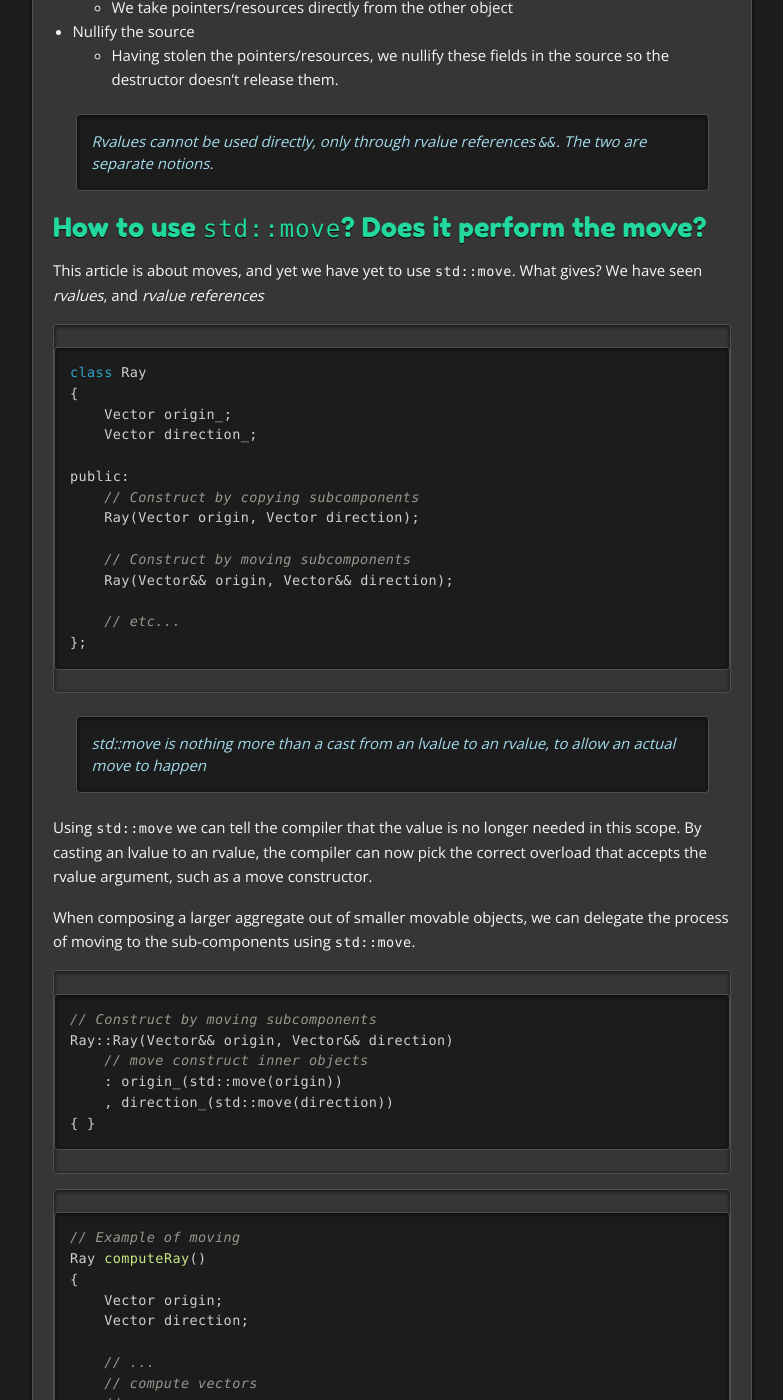
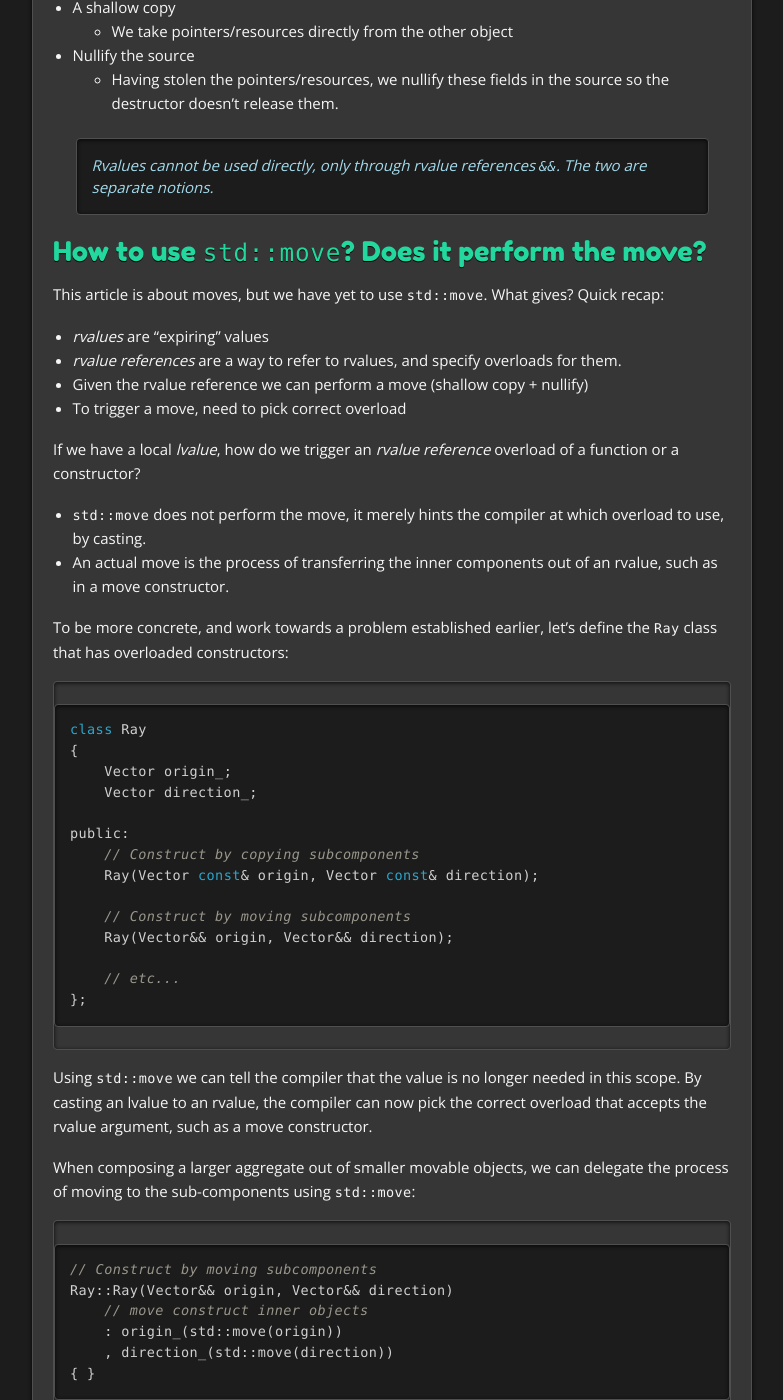
Before and after one commit to KholdStare/kholdstare.github.com, a Jekyll site: the page built from _posts/2013-05-12-moves-demystified.markdown, in a window 1280 px wide and 1400 px high, scrolled down 5181 px. Shown: the whole window, without its empty margins (123-906 px from the left). Built offline with Jekyll 4.4.1, drawn with Linux system fonts in a browser that asks for light colours; some of the changed text lies outside the part shown.

Commit message:
Moving towards completing std::move section

```diff
--- a/_posts/2013-05-12-moves-demystified.markdown
+++ b/_posts/2013-05-12-moves-demystified.markdown
@@ -154,6 +154,7 @@ situations like:
 
 * Passing subcomponents to a constructor of an aggregate
 * Handing off a value to another task or thread.
+* Transferring ownership of a unique resource (e.g. a file handle, thread)
 
 In all of the above cases, the need to transfer without copying is necessary.
 Yet again, pointers are not the answer here. Using pointers for this transfer
@@ -257,8 +258,25 @@ soon expire, a simple move intead of a copy will suffice. A move involves:
 
 ### How to use `std::move`? Does it perform the move?
 
-This article is about moves, and yet we have yet to use `std::move`. What gives?
-We have seen _rvalues_, and _rvalue references_
+This article is about moves, but we have yet to use `std::move`. What gives?
+Quick recap:
+
+* _rvalues_ are "expiring" values
+* _rvalue references_ are a way to refer to rvalues, and specify overloads for
+  them.
+* Given the rvalue reference we can perform a move (shallow copy + nullify)
+* To trigger a move, need to pick correct overload
+
+If we have a local _lvalue_, how do we trigger an _rvalue reference_ overload
+of a function or a constructor?
+
+* `std::move` does not perform the move, it merely hints the compiler at which
+  overload to use, by casting.
+* An actual move is the process of transferring the inner components out of an
+  rvalue, such as in a move constructor.
+
+To be more concrete, and work towards a problem established earlier, let's
+define the `Ray` class that has overloaded constructors:
 
 {% highlight cpp %}
 class Ray
@@ -268,7 +286,7 @@ class Ray
 
 public:
     // Construct by copying subcomponents
-    Ray(Vector origin, Vector direction);
+    Ray(Vector const& origin, Vector const& direction);
 
     // Construct by moving subcomponents
     Ray(Vector&& origin, Vector&& direction);
@@ -277,16 +295,13 @@ public:
 };
 {% endhighlight %}
 
-> std::move is nothing more than a cast from an lvalue to an rvalue, to allow
-> an actual move to happen
-
 Using `std::move` we can tell the compiler that the value is no longer needed
 in this scope.  By casting an lvalue to an rvalue, the compiler can now pick
 the correct overload that accepts the rvalue argument, such as a move
 constructor.
 
 When composing a larger aggregate out of smaller movable objects, we can
-delegate the process of moving to the sub-components using `std::move`.
+delegate the process of moving to the sub-components using `std::move`:
 
 {% highlight cpp %}
 // Construct by moving subcomponents
@@ -296,6 +311,9 @@ Ray::Ray(Vector&& origin, Vector&& direction)
     , direction_(std::move(direction))
 { }
 {% endhighlight %}
+
+Solving the problem is within reach. Given local _lvalues_ that we need to
+move, we can cast them to _rvalues_ using `std::move`:
 
 {% highlight cpp %}
 // Example of moving
@@ -315,6 +333,12 @@ Ray computeRay()
     );
 }
 {% endhighlight %}
+
+It bears reiterating:
+
+> std::move does not perform the move. It is nothing more than a cast from an
+> lvalue to an rvalue, to allow an actual move to happen (e.g. in a move
+> constructor)
 
 ### Is there a difference between an _rvalue_ and an _rvalue reference_?
 
```
